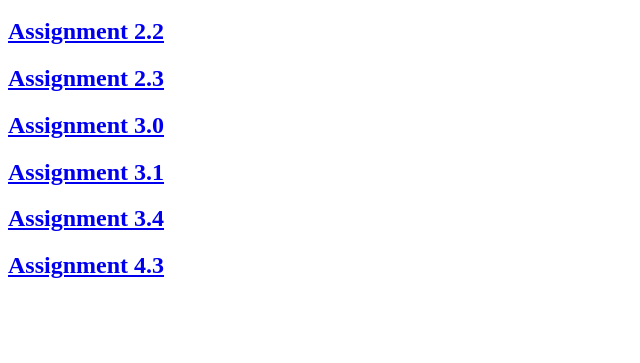
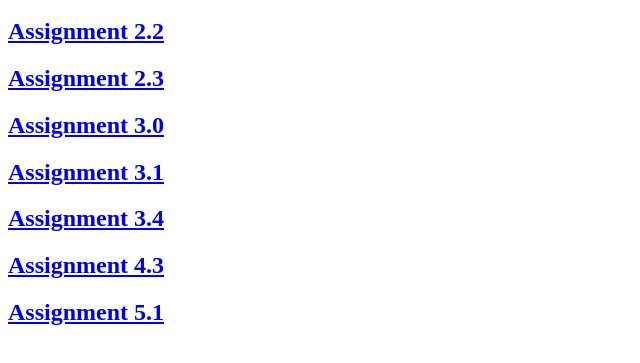
Before and after one commit to AnkitVS/WebDevBootcamp, a plain HTML site: page index.html in a window 1280 px wide. Shown: the part 109-472 px from the top of the page, without its empty margins (0-640 px from the left). Drawn offline with Linux system fonts and the light colour scheme.

Commit message:
Update index.html

```diff
--- a/index.html
+++ b/index.html
@@ -14,6 +14,7 @@
     <h2><a href="/3.1+Nesting+and+Indentation/3.1 Nesting and Indentation/index.html">Assignment 3.1</a></h2>
     <h2><a href="/3.4+Birthday+Invite+Project/3.4 Birthday Invite Project/index.html">Assignment 3.4</a></h2>
     <h2><a href="/4.3+HTML+Portfolio+Project/4.3 HTML Porfolio Project/index.html">Assignment 4.3</a></h2>
+    <h2><a href="/5.1+Adding+CSS/index.html">Assignment 5.1</a></h2>
 
 </body>
 </html>
```
